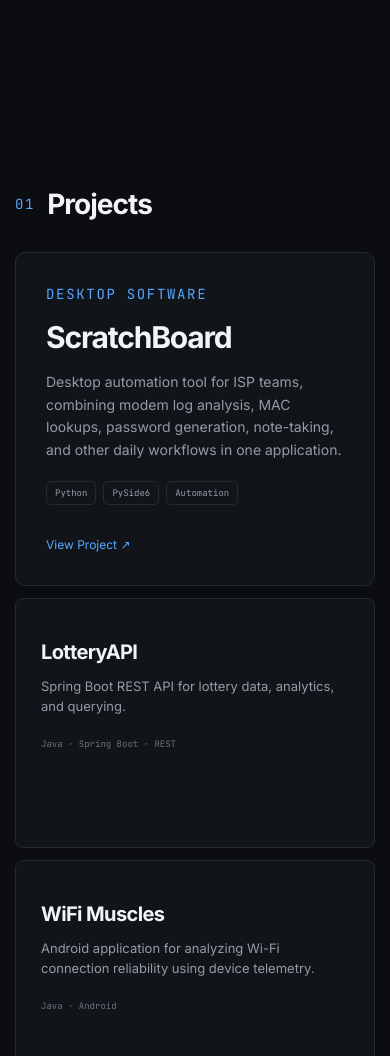
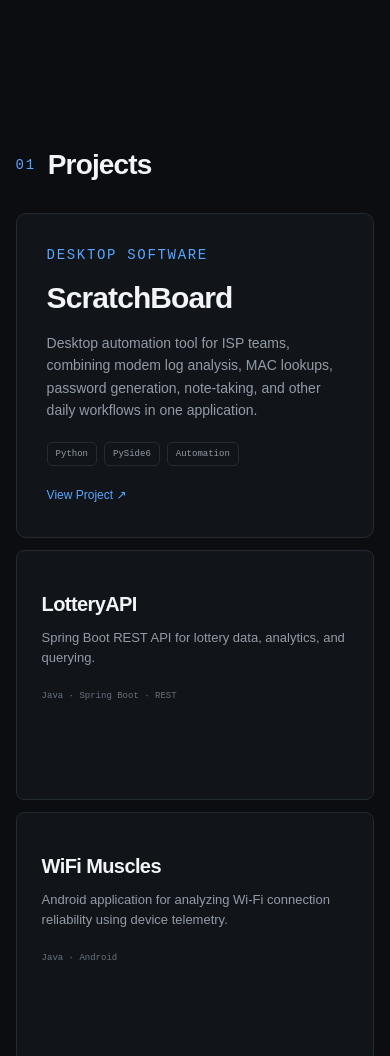
Before and after one commit to Quantum-Yeti/quantum-yeti.github.io, a plain HTML site: page index.html in a window 390 px wide. Shown: the part 632-1688 px from the top of the page. Drawn offline with Linux system fonts and the light colour scheme.

Commit message:
fix: compatibility issues with Brave browser

```diff
--- a/styles.css
+++ b/styles.css
@@ -2,15 +2,10 @@
   --bg: #0b0d10;
   --card: #11151a;
   --border: #242a31;
-
   --text: #f2f4f7;
   --muted: #929ba6;
   --subtle: #68727e;
-
   --accent: #58a6ff;
-
-  --sans: "Inter", sans-serif;
-  --mono: "JetBrains Mono", monospace;
 }
 
 * {
@@ -24,9 +19,11 @@ html {
 }
 
 body {
+  background: #0b0d10;
   background: var(--bg);
+  color: #f2f4f7;
   color: var(--text);
-  font-family: var(--sans);
+  font-family: Arial, Helvetica, sans-serif;
   line-height: 1.6;
 }
 
@@ -36,14 +33,14 @@ a {
 }
 
 .container {
-  width: min(1050px, calc(100% - 40px));
-  margin: 0 auto;
+  width: 90%;
+  max-width: 1050px;
+  margin-left: auto;
+  margin-right: auto;
 }
 
 
-/* =========================
-   NAVIGATION
-========================= */
+/* NAVIGATION */
 
 header {
   border-bottom: 1px solid var(--border);
@@ -51,7 +48,6 @@ header {
 
 .nav {
   height: 68px;
-
   display: flex;
   align-items: center;
   justify-content: space-between;
@@ -78,18 +74,13 @@ nav a:hover {
 }
 
 
-/* =========================
-   HERO
-========================= */
+/* HERO */
 
 .hero {
   position: relative;
-
   min-height: 550px;
-
   display: flex;
   align-items: center;
-
   padding: 90px 0;
 }
 
@@ -101,8 +92,7 @@ nav a:hover {
 .project-type,
 .section-title span {
   color: var(--accent);
-
-  font-family: var(--mono);
+  font-family: "Courier New", monospace;
   font-size: 14px;
   letter-spacing: 0.12em;
 }
@@ -113,10 +103,9 @@ nav a:hover {
 
 h1 {
   margin-bottom: 27px;
-
-  font-size: clamp(48px, 8vw, 80px);
+  font-size: 76px;
   line-height: 0.95;
-  letter-spacing: -0.065em;
+  letter-spacing: -0.05em;
 }
 
 h1 span {
@@ -125,9 +114,7 @@ h1 span {
 
 .intro {
   max-width: 650px;
-
   color: var(--muted);
-
   font-size: 17px;
   line-height: 1.75;
 }
@@ -136,7 +123,6 @@ h1 span {
   display: flex;
   align-items: center;
   gap: 22px;
-
   margin-top: 30px;
 }
 
@@ -147,12 +133,9 @@ h1 span {
 
 .button {
   padding: 10px 16px;
-
   border-radius: 6px;
-
   background: var(--text);
   color: var(--bg);
-
   font-size: 13px;
   font-weight: 600;
 }
@@ -162,13 +145,10 @@ h1 span {
 }
 
 
-/* =========================
-   AVATAR
-========================= */
+/* AVATAR */
 
 .avatar-link {
   position: absolute;
-
   right: 30px;
   bottom: 85px;
 
@@ -177,7 +157,6 @@ h1 span {
   gap: 9px;
 
   transform: rotate(4deg);
-
   transition: transform 0.2s ease;
 }
 
@@ -188,6 +167,8 @@ h1 span {
 .avatar {
   width: 70px;
   height: 70px;
+
+  display: block;
 
   object-fit: cover;
 
@@ -203,8 +184,7 @@ h1 span {
 
 .avatar-caption {
   color: var(--subtle);
-
-  font-family: var(--mono);
+  font-family: "Courier New", monospace;
   font-size: 13px;
 
   opacity: 0;
@@ -217,9 +197,7 @@ h1 span {
 }
 
 
-/* =========================
-   SECTIONS
-========================= */
+/* SECTIONS */
 
 section {
   margin-bottom: 110px;
@@ -229,19 +207,16 @@ section {
   display: flex;
   align-items: center;
   gap: 12px;
-
   margin-bottom: 25px;
 }
 
 .section-title h2 {
   font-size: 28px;
-  letter-spacing: -0.035em;
+  letter-spacing: -0.03em;
 }
 
 
-/* =========================
-   FEATURED PROJECT
-========================= */
+/* FEATURED PROJECT */
 
 .featured {
   display: flex;
@@ -262,16 +237,13 @@ section {
 
 .featured h3 {
   margin-bottom: 10px;
-
   font-size: 30px;
-  letter-spacing: -0.04em;
+  letter-spacing: -0.03em;
 }
 
 .featured p:not(.project-type) {
   max-width: 700px;
-
   color: var(--muted);
-
   font-size: 14px;
 }
 
@@ -279,7 +251,6 @@ section {
   display: flex;
   flex-wrap: wrap;
   gap: 7px;
-
   margin-top: 20px;
 }
 
@@ -292,28 +263,23 @@ section {
 
   color: var(--muted);
 
-  font-family: var(--mono);
+  font-family: "Courier New", monospace;
   font-size: 9px;
 }
 
 .project-link {
   white-space: nowrap;
-
   color: var(--accent);
-
   font-size: 12px;
 }
 
 
-/* =========================
-   PROJECT GRID
-========================= */
+/* PROJECT GRID */
 
 .project-grid {
   display: grid;
-  grid-template-columns: repeat(2, 1fr);
+  grid-template-columns: 1fr 1fr;
   gap: 12px;
-
   margin-top: 12px;
 }
 
@@ -327,51 +293,40 @@ section {
 
   background: var(--card);
 
-  transition:
-    border-color 0.2s ease,
-    transform 0.2s ease;
+  transition: border-color 0.2s ease;
 }
 
 .project-grid article:hover {
   border-color: #35404c;
-  transform: translateY(-2px);
 }
 
 .project-grid article > span {
   color: var(--accent);
-
-  font-family: var(--mono);
+  font-family: "Courier New", monospace;
   font-size: 9px;
 }
 
 .project-grid h3 {
   margin: 12px 0 8px;
-
   font-size: 20px;
   letter-spacing: -0.03em;
 }
 
 .project-grid p {
   color: var(--muted);
-
   font-size: 13px;
 }
 
 .project-grid small {
   display: block;
-
   margin-top: 20px;
-
   color: var(--subtle);
-
-  font-family: var(--mono);
+  font-family: "Courier New", monospace;
   font-size: 9px;
 }
 
 
-/* =========================
-   ABOUT
-========================= */
+/* ABOUT */
 
 .about {
   display: grid;
@@ -381,11 +336,8 @@ section {
 
 .about-content p {
   max-width: 700px;
-
   margin-bottom: 18px;
-
   color: var(--muted);
-
   font-size: 15px;
 }
 
@@ -393,22 +345,16 @@ section {
   display: flex;
   flex-wrap: wrap;
   gap: 7px;
-
   margin-top: 25px;
 }
 
 
-/* =========================
-   FOOTER
-========================= */
+/* FOOTER */
 
 footer {
   border-top: 1px solid var(--border);
-
   padding: 25px 0;
-
   color: var(--subtle);
-
   font-size: 11px;
 }
 
@@ -426,14 +372,12 @@ footer a:hover {
 }
 
 
-/* =========================
-   MOBILE
-========================= */
+/* MOBILE */
 
 @media (max-width: 700px) {
 
   .container {
-    width: calc(100% - 30px);
+    width: 92%;
   }
 
   .nav {
@@ -450,14 +394,12 @@ footer a:hover {
 
   .hero {
     min-height: 600px;
-
-    align-items: flex-start;
-
+    display: block;
     padding: 75px 0;
   }
 
   h1 {
-    font-size: 52px;
+    font-size: 50px;
   }
 
   .intro {
@@ -466,9 +408,8 @@ footer a:hover {
 
   .avatar-link {
     position: static;
-
     margin-top: 50px;
-
+    display: inline-flex;
     transform: none;
   }
 
@@ -486,7 +427,12 @@ footer a:hover {
   }
 
   .featured {
-    flex-direction: column;
+    display: block;
+  }
+
+  .project-link {
+    display: inline-block;
+    margin-top: 20px;
   }
 
   .project-grid {
@@ -499,8 +445,7 @@ footer a:hover {
   }
 
   .footer-inner {
-    flex-direction: column;
-    gap: 12px;
+    display: block;
   }
 
   footer a {
@@ -510,11 +455,9 @@ footer a:hover {
 }
 
 
-/* =========================
-   ACCESSIBILITY
-========================= */
+/* FOCUS */
 
-:focus-visible {
+:focus {
   outline: 2px solid var(--accent);
   outline-offset: 3px;
 }
```
